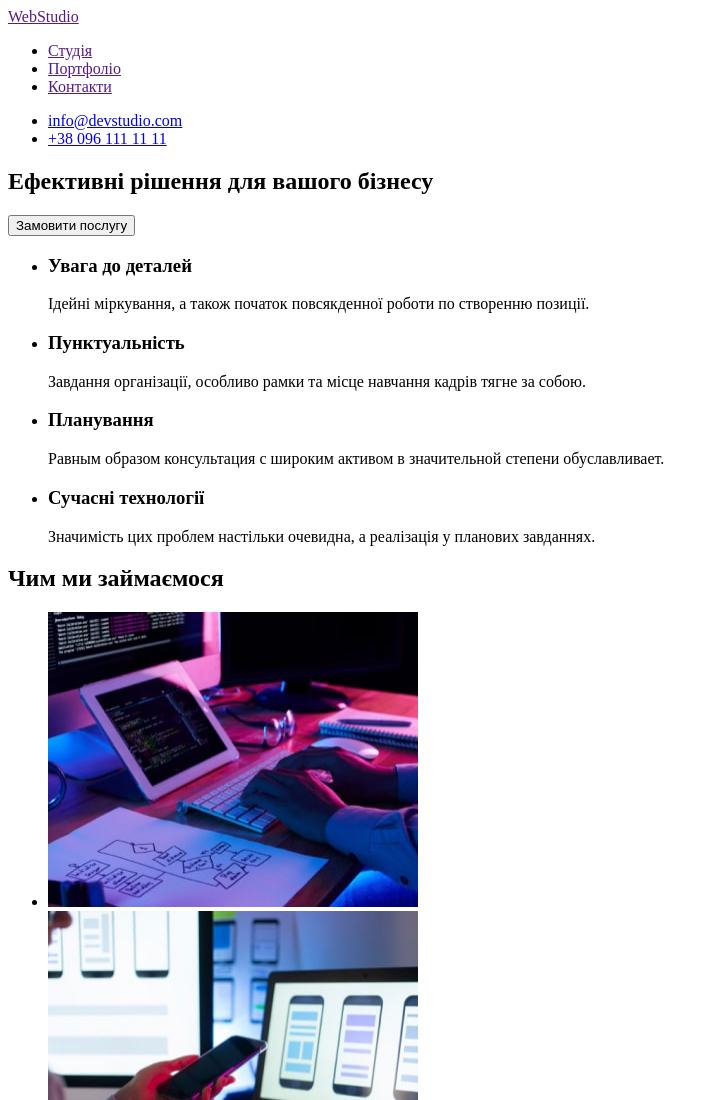
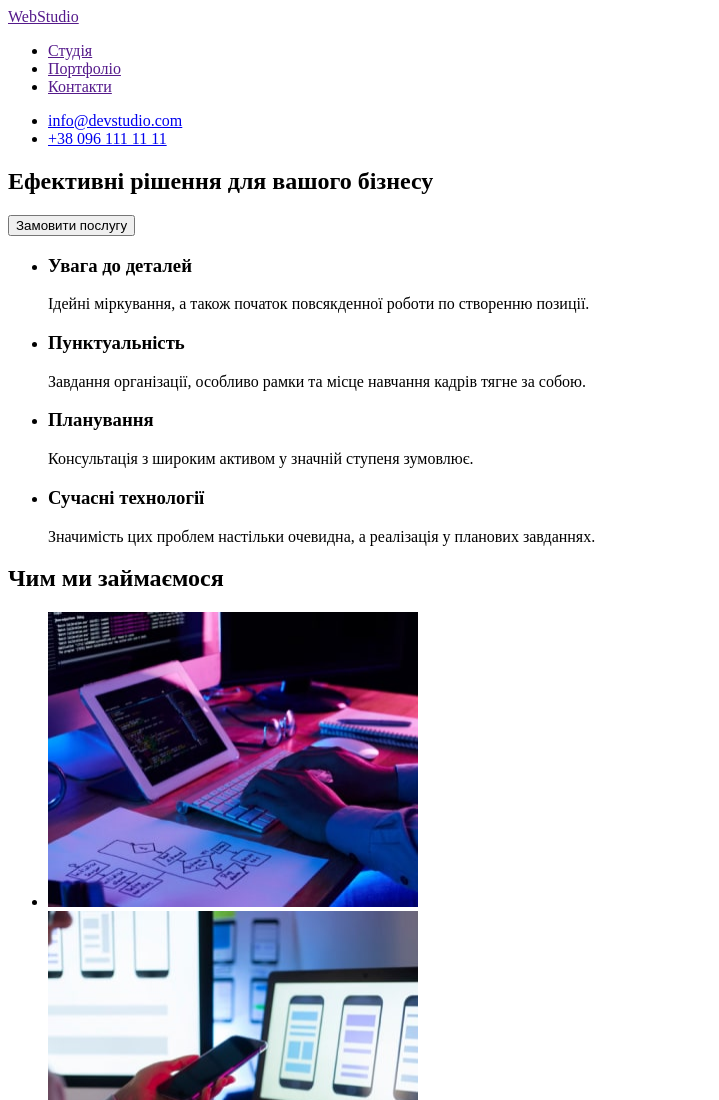
Before and after one commit to alex-astahov/goit-markup-hw-01, a plain HTML site: page index.html in a window 1280 px wide. Shown: the top 1100 px of the page, without its empty margins (0-719 px from the left). Drawn offline with Linux system fonts and the light colour scheme.

Commit message:
Update index.html

```diff
--- a/index.html
+++ b/index.html
@@ -45,10 +45,7 @@
           </li>
           <li>
             <h3>Планування</h3>
-            <p>
-              Равным образом консультация с широким активом в значительной
-              степени обуславливает.
-            </p>
+            <p>Консультація з широким активом у значній ступеня зумовлює.</p>
           </li>
           <li>
             <h3>Сучасні технології</h3>
```
